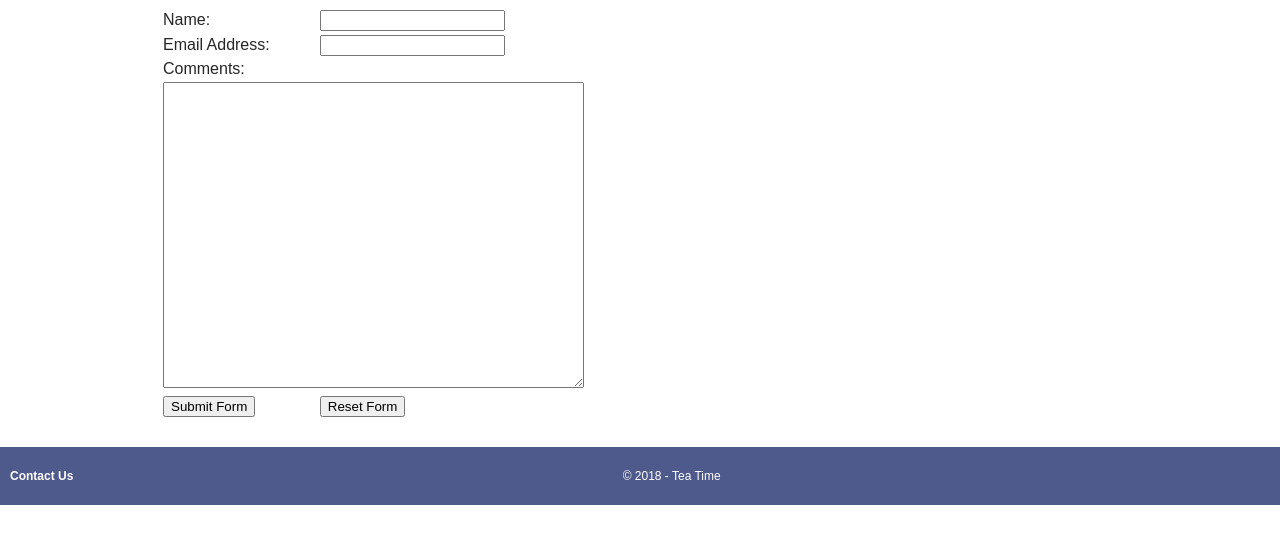
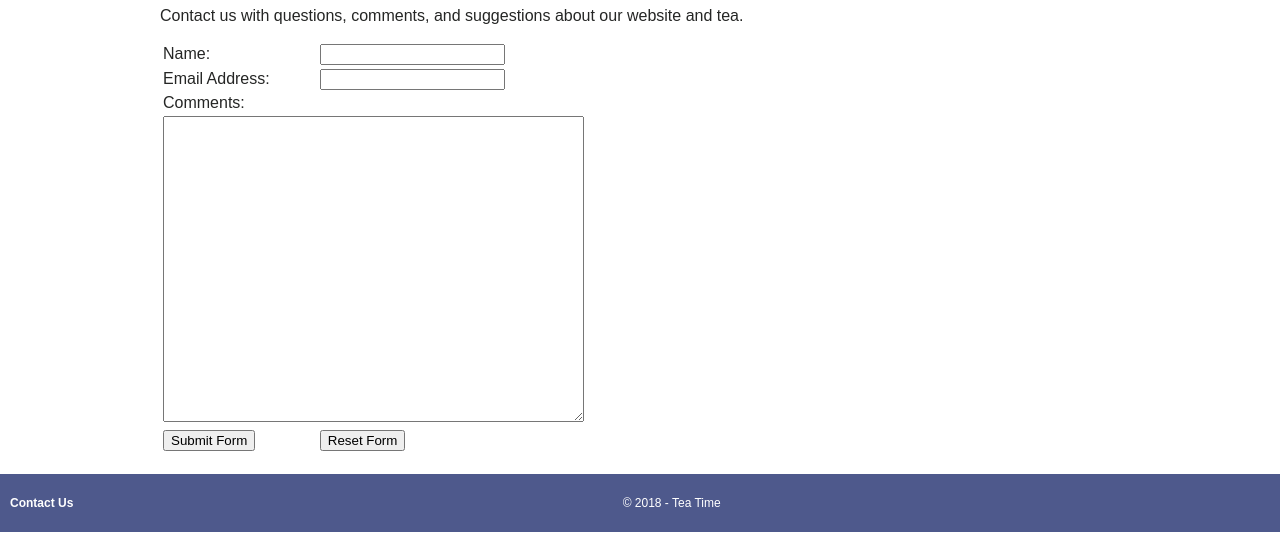
Before and after one commit to alaina13/tea-time, a plain HTML site: page contact.html in a window 1280 px wide. Shown: the part 243-800 px from the top of the page. Drawn offline with Linux system fonts and the light colour scheme.

Commit message:
Add meta descriptions

```diff
--- a/contact.html
+++ b/contact.html
@@ -2,6 +2,7 @@
 <html>
   <head>
     <meta charset="utf-8">
+    <meta name="description" content="Contact us with questions, comments, and suggestions about our website and tea.">
     <link rel="stylesheet" type="text/css" href="style.css">
     <title>Contact Us</title>
 </head>
@@ -23,6 +24,7 @@
     <div id="main">
         <div class="wrap">
           <h1>Contact Us</h1>
+          <p>Contact us with questions, comments, and suggestions about our website and tea.</p>
           <form action="#" method="post" enctype="multipart/form-data" name="contactform">
               <table>
                   <tr>
```
Also changed, not shown: about.html (+1 -0 lines), index.html (+1 -0 lines), tea-history.html (+2 -1 lines), tea-making-tools.html (+1 -0 lines), tea-retailers.html (+1 -0 lines), tea-varieties.html (+1 -0 lines).
